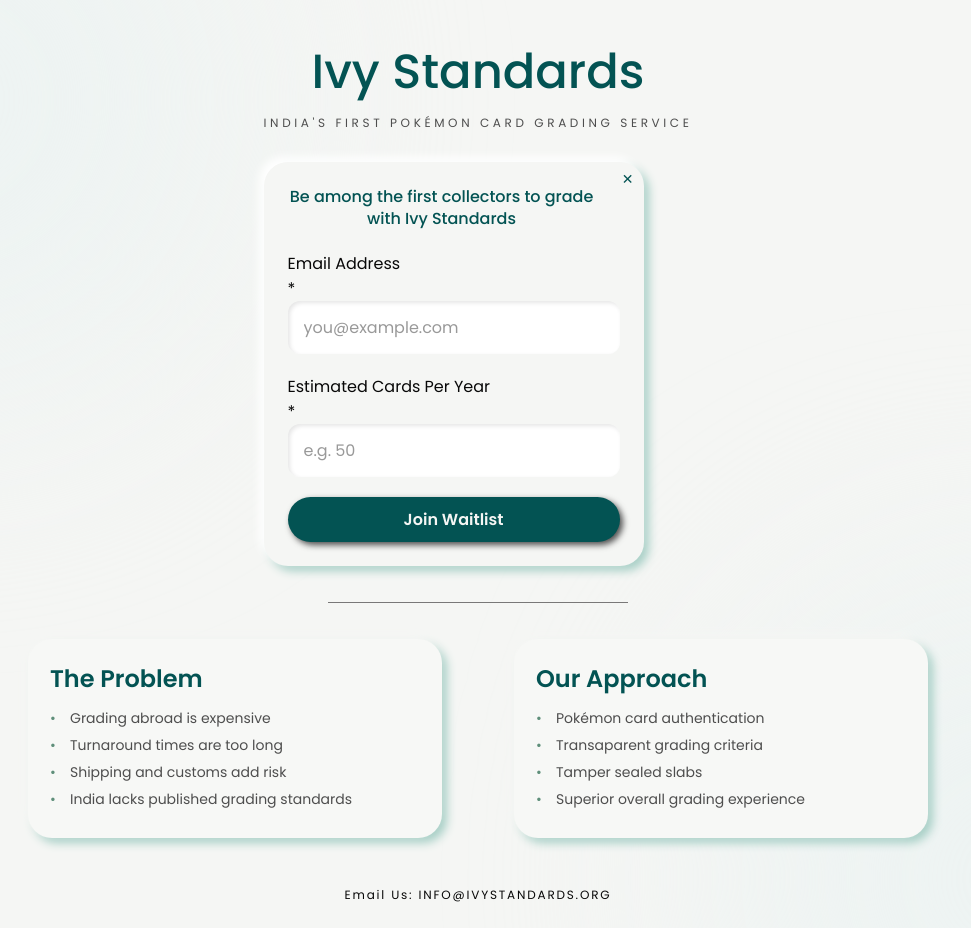
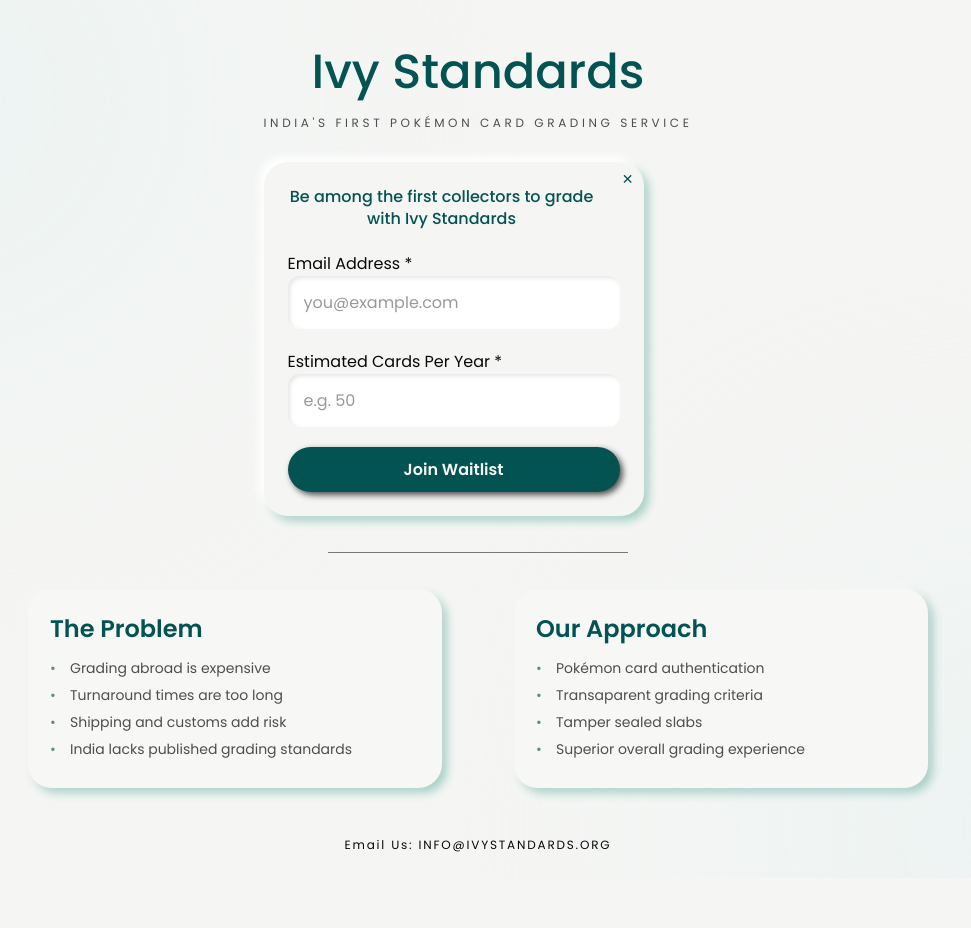
Before and after one commit to aniket06chakraborty-commits/IVS, a React (Vite) app: page / in a window 1280 px wide. Both pictures are taken after a click on the button "I'm Interested in Grading". Shown: the whole page, without its empty margins (162-1133 px from the left). After the commit the page ends 878 px from the top, so only its background shows below. Built offline with nearby package versions, Linux system fonts and the light colour scheme.

Commit message:
Validations

```diff
--- a/src/App.tsx
+++ b/src/App.tsx
@@ -10,7 +10,7 @@
 
   const handleSubmit = async () => {
     if (!email || !cardsPerYear) {
-      toast.error("Please fill all fields");
+      toast.error("All fields are required to be filled in order to join the waitlist");
       return;
     }
 
@@ -27,11 +27,11 @@
       if (error.code === "23505") {
         toast.success("You're on the IVS early access list");
       } else {
-        toast.error("Submission failed");
+        toast.error("Please enter a valid email ID and a valid estimated cards per year");
 
       }
     } else {
-      toast.success("Thanks! You're on the IVS early access list.");
+      toast.success("Thanks! You're now on the IVS early access list");
       setEmail("");
       setCardsPerYear("");
       setShowForm(false);
@@ -81,7 +81,7 @@
               <h3>Be among the first collectors to grade with Ivy Standards</h3>
 
               <div className="input-group">
-                Email Address <span className="required">*</span>
+                Email Address *
                 <input
                   type="email"
                   placeholder="you@example.com"
@@ -92,7 +92,7 @@
               </div>
 
               <div className="input-group">
-                Estimated Cards Per Year <span className="required">*</span>
+                Estimated Cards Per Year *
                 <input
                   type="number"
                   placeholder="e.g. 50"
```
